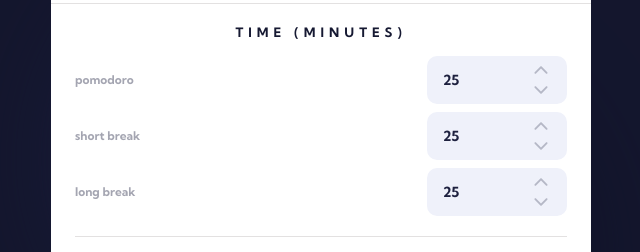
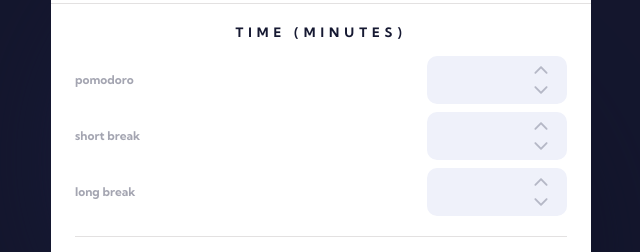
Before and after one commit to Furxx2000/Pomodoro-app, a React (Vite) app: page / in a window 1280 px wide. Both pictures are taken after a click on the icon 640 px from the left and 683 px from the top of the page. Shown: the part 211-463 px from the top of the page, without its empty margins (319-959 px from the left). Built offline with nearby package versions, Linux system fonts and the light colour scheme.

Commit message:
Add functionality

```diff
--- a/src/components/UI/Form.tsx
+++ b/src/components/UI/Form.tsx
@@ -1,7 +1,18 @@
+import { useThemeState } from '../../hooks/useThemeState';
 import { IoIosArrowUp, IoIosArrowDown } from 'react-icons/io';
 
-export default function Form({ title }: { title: string }) {
-  function handleOnChangeFont() {}
+interface Props {
+  title: string;
+  mins: string;
+}
+
+export default function Form({ title, mins }: Props) {
+  const {
+    handleIncrease,
+    handleDecrease,
+    handleChangeMinsByInput,
+    handleInvalidVal,
+  } = useThemeState();
 
   return (
     <div className='flex items-center justify-between gap-y-2.5 w-full bg-white'>
@@ -15,20 +26,24 @@ export default function Form({ title }: { title: string }) {
         <input
           id={`${title}-Form`}
           className='w-full bg-light-gray text-sm text-dark-blue-1 appearance-none outline-none'
-          type='number'
-          value='25'
-          onChange={handleOnChangeFont}
+          type='text'
+          value={mins}
+          maxLength={2}
+          onChange={(e) => handleChangeMinsByInput(title, e.target.value)}
+          onBlur={() => handleInvalidVal(title)}
         />
         <div className='form-arrow'>
           <IoIosArrowUp
             size='18px'
             tabIndex={0}
             className='md:w-5 md:h-5 transition ease-in cursor-pointer outline-none'
+            onClick={() => handleIncrease(title)}
           />
           <IoIosArrowDown
             size='18px'
             tabIndex={0}
             className='md:w-5 md:h-5 transition ease-in cursor-pointer outline-none'
+            onClick={() => handleDecrease(title)}
           />
         </div>
       </div>
```
